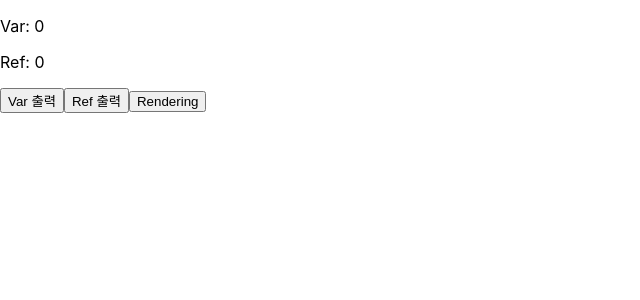
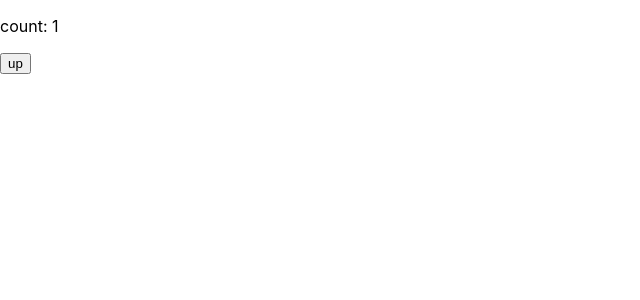
Before and after one commit to hyunwoo86/react_study, a React (Create React App) app in the folder react_study_room/: page / in a window 1280 px wide. Shown: the top 300 px of the page, without its empty margins (0-640 px from the left). Built offline with nearby package versions, Linux system fonts and the light colour scheme; the HTML template or start-up script is replaced by a standard one.

Commit message:
React Hooks에 취한다 - useRef 완벽 정리 1# 변수 관리 | 리액트 훅스 시리즈
무한 루프에 빠지는 경우와 해결 방법에 대해 확인

```diff
--- a/react_study_room/src/App.js
+++ b/react_study_room/src/App.js
@@ -1,31 +1,27 @@
 import "./App.css";
-import { useState, useRef } from "react";
+import { useState, useRef, useEffect } from "react";
 
 function App() {
-  const [render, setRenderer] = useState(0);
-  const countRef = useRef(0);
-  let countVar = 0;
+  const [count, setCount] = useState(1);
+  // const [render, setRender] = useState(1);
+  const renderUserCount = useRef(1);
 
-  console.log("rendering...");
-  const handleIncreaseCount = () => {
-    countVar += 1;
-    console.log("Var : " + countVar);
-  };
-  const handleRefCount = () => {
-    countRef.current += 1;
-    console.log("ref : " + countRef.current);
-  };
+  useEffect(() => {
+    renderUserCount.current += 1;
+    console.log("무한 반복 탈출: " + renderUserCount.current);
+  });
 
-  const handleRender = () => {
-    setRenderer(1);
-  };
+  // useEffect(() => {
+  //   console.log("무한 반복, 랜더링");
+  //   setRender(render + 1);
+  // });
+
   return (
     <div className="starcoding">
-      <p>Var: {countVar}</p>
-      <p>Ref: {countRef.current}</p>
-      <button onClick={handleIncreaseCount}>Var 출력</button>
-      <button onClick={handleRefCount}>Ref 출력</button>
-      <button onClick={handleRender}>Rendering</button>
+      <p>count: {count}</p>
+      <button type="text" onClick={() => setCount(count + 1)}>
+        up
+      </button>
     </div>
   );
 }
```
